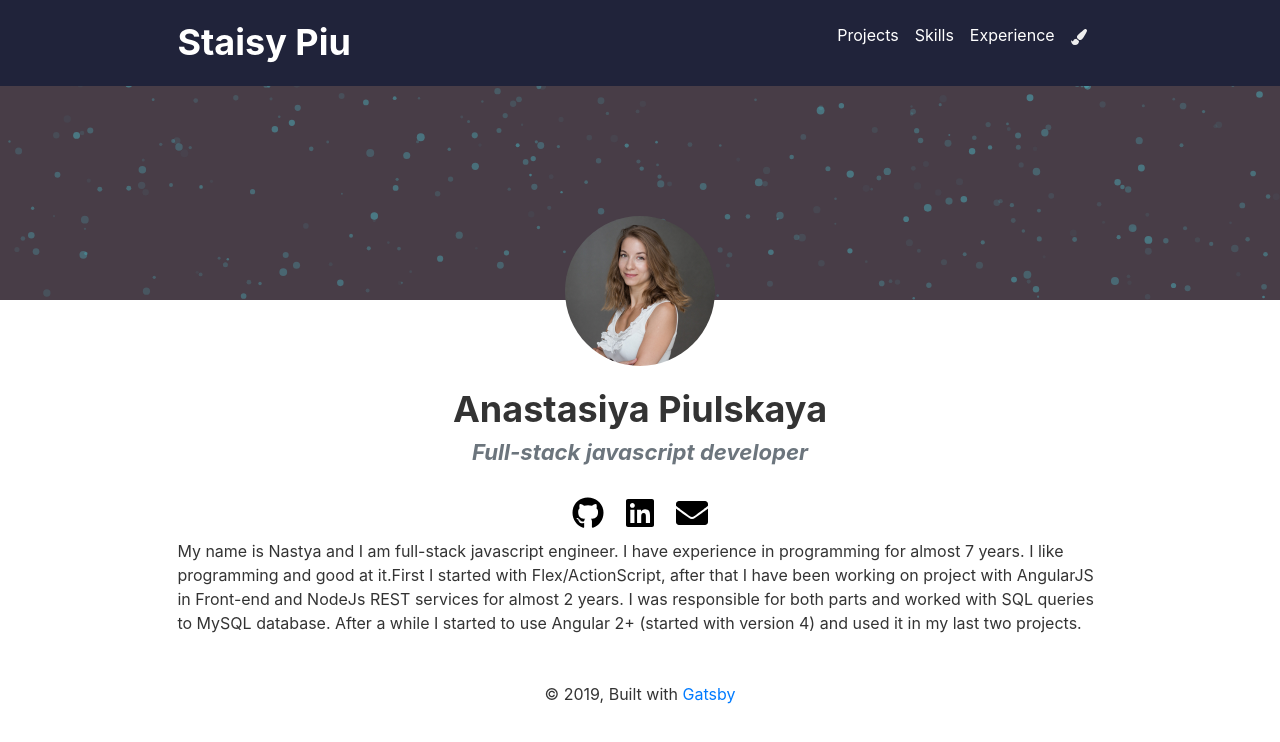
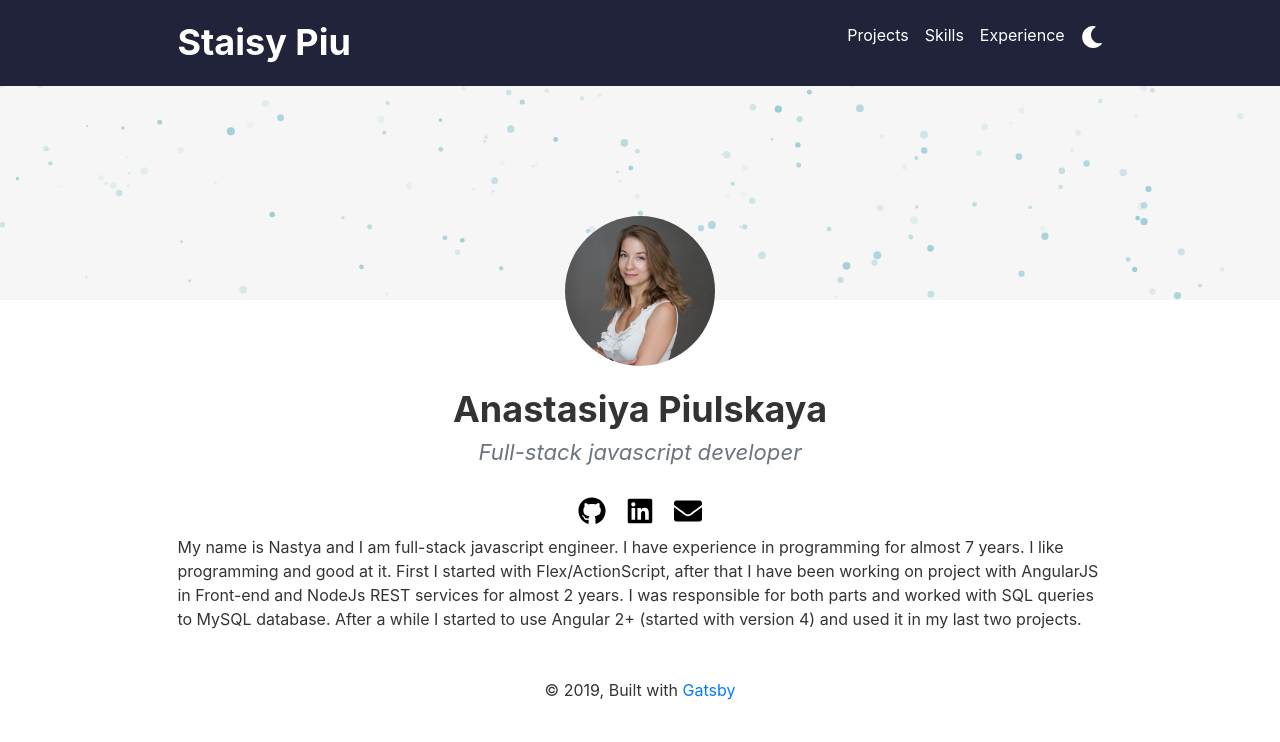
Before and after one commit to Nastya-Piu/gatsby-cv, a Gatsby site: page / in a window 1280 px wide. Built offline with nearby package versions, Linux system fonts and the light colour scheme; Gatsby itself is replaced by a stand-in of ours.

Commit message:
Enable dark mode

```diff
--- a/gatsby-config.js
+++ b/gatsby-config.js
@@ -6,6 +6,7 @@ module.exports = {
   },
   plugins: [
     `gatsby-plugin-react-helmet`,
+    `gatsby-plugin-dark-mode`,
     `gatsby-plugin-sass`,
     {
       resolve: `gatsby-source-filesystem`,
--- a/package.json
+++ b/package.json
@@ -9,6 +9,7 @@
     "bootstrap": "^4.3.1",
     "gatsby": "^2.17.11",
     "gatsby-image": "^2.2.31",
+    "gatsby-plugin-dark-mode": "^1.1.0",
     "gatsby-plugin-manifest": "^2.2.27",
     "gatsby-plugin-offline": "^3.0.19",
     "gatsby-plugin-react-helmet": "^3.1.14",
@@ -28,6 +29,7 @@
     "react-transition-group": "^4.3.0",
     "react-typography": "^0.16.19",
     "styled-components": "^4.4.1",
+    "styled-theming": "^2.2.0",
     "typography": "^0.16.19",
     "typography-theme-fairy-gates": "^0.16.19"
   },
--- a/src/components/header.js
+++ b/src/components/header.js
@@ -2,14 +2,11 @@ import { Link } from "gatsby"
 import PropTypes from "prop-types"
 import React, { useContext } from "react"
 import styles from "./header.module.scss"
-import { FaPaintBrush } from "react-icons/fa"
-import StyleContext from "./context/StyleContext"
+import ThemeTogglerIcon from "./shared/ThemeTogglerIcon"
 
-const Header = ({ siteTitle, onChangeTheme }) => {
-  const theme = useContext(StyleContext)
-  console.log(theme)
+const Header = ({ siteTitle }) => {
   return (
-    <header className={theme ? styles.headerBeauty : styles.header}>
+    <header className={styles.header}>
       <div className={styles.container}>
         <h1 className={styles.headerH1}>
           <Link className={styles.headerLink} to="/">
@@ -26,16 +23,7 @@ const Header = ({ siteTitle, onChangeTheme }) => {
           <li style={{ display: `inline-block`, marginRight: `1rem` }}>
             <Link to="/experience">Experience</Link>
           </li>
-          <li
-            style={{
-              display: `inline-block`,
-              marginRight: `1rem`,
-              color: "#eee",
-              cursor: "pointer",
-            }}
-          >
-            <FaPaintBrush onClick={onChangeTheme} />
-          </li>
+          <ThemeTogglerIcon />
         </ul>
       </div>
     </header>
--- a/src/components/header.module.scss
+++ b/src/components/header.module.scss
@@ -26,12 +26,6 @@
   padding: 1.45rem 1.0875rem;
 }
 
-.headerBeauty {
-  background: coral;
-  position: relative;
-  z-index: 2;
-}
-
 .headerList {
   list-style: none;
   float: right;
--- a/src/components/layout.js
+++ b/src/components/layout.js
@@ -14,7 +14,6 @@ import "./layout.scss"
 import layoutStyles from "./layout.module.scss"
 import Footer from "./shared/footer"
 import { Transition } from "react-transition-group"
-import StyleContext from "./context/StyleContext"
 
 const duration = 500
 
@@ -33,7 +32,6 @@ const transitionStyles = {
 
 const Layout = ({ children }) => {
   const [animate, setAnimate] = useState(false)
-  const [themed, setTheme] = useState(false)
   const data = useStaticQuery(graphql`
     query SiteTitleQuery {
       site {
@@ -48,19 +46,9 @@ const Layout = ({ children }) => {
     if (!animate) setAnimate(true)
   }, [animate])
 
-  const changeTheme = () => {
-    console.log("Change theme" + themed)
-    if (!themed) {
-      setTheme(true)
-    } else setTheme(false)
-  }
-
   return (
-    <StyleContext.Provider value={themed}>
-      <Header
-        siteTitle={data.site.siteMetadata.title}
-        onChangeTheme={changeTheme}
-      />
+    <>
+      <Header siteTitle={data.site.siteMetadata.title} />
       <Transition in={animate} timeout={500}>
         {state => (
           <div
@@ -72,7 +60,7 @@ const Layout = ({ children }) => {
         )}
       </Transition>
       <Footer />
-    </StyleContext.Provider>
+    </>
   )
 }
 
--- a/src/components/shared/CanvasCircles.js
+++ b/src/components/shared/CanvasCircles.js
@@ -1,6 +1,6 @@
 import React, { Component } from "react"
 
-const circlesCount = 400
+const circlesCount = 200
 const colorArray = ["#046975", "#2EA1D4", "#4cadb9", "#81b5f1", "#20233a"]
 
 const debounce = func => {
@@ -13,20 +13,21 @@ const debounce = func => {
   }
 }
 
-const Circle = function(x, y, dx, dy, radius, speed = 2) {
+const Circle = function(x, y, dx, dy, radius, speed = 0.9, width) {
   this.x = x
   this.y = y
   this.speed = speed
   this.dx = dx
   this.dy = dy
   this.radius = radius
+  this.width = width
   this.counter = 0
   this.color = colorArray[Math.floor(Math.random() * colorArray.length)]
   this.opacity = 0.05 + Math.random() * 0.5
 
   var signHelper = Math.floor(Math.random() * 2)
 
-  if (signHelper == 1) {
+  if (signHelper === 1) {
     this.sign = -1
   } else {
     this.sign = 1
@@ -37,8 +38,8 @@ const Circle = function(x, y, dx, dy, radius, speed = 2) {
     context.beginPath()
 
     context.arc(
-      this.x + Math.cos(this.counter / 100) * this.radius,
-      this.y + Math.sin(this.counter / 100) * this.radius,
+      this.x + Math.cos(this.counter / 100) * 40,
+      this.y + Math.sin(this.counter / 100) * 40,
       this.radius,
       0,
       Math.PI * 2,
@@ -86,7 +87,10 @@ class CanvasCircles extends Component {
           const y = Math.random() * (300 - radius * 2) + radius
           const dx = (Math.random() - 0.1) * 2
           const dy = (Math.random() - 0.1) * 2
-          context.state.circleArray.push(new Circle(x, y, dx, dy, radius))
+          const size = 5 + Math.random() * 50
+          context.state.circleArray.push(
+            new Circle(x, y, dx, dy, radius, 0.9, size)
+          )
         }
         context.animate()
       }.bind(context)
--- /dev/null
+++ b/src/components/shared/ThemeTogglerIcon.js
@@ -0,0 +1,22 @@
+import React from "react"
+import { ThemeToggler } from "gatsby-plugin-dark-mode"
+import { FaMoon, FaRegMoon } from "react-icons/fa"
+
+const ThemeTogglerIcon = () => {
+  return (
+    <ThemeToggler>
+      {({ theme, toggleTheme }) => (
+        <div className="theme-toggler">
+          {theme === "dark" && (
+            <FaRegMoon size={22} onClick={() => toggleTheme("light")} />
+          )}
+          {theme === "light" && (
+            <FaMoon size={22} onClick={() => toggleTheme("dark")} />
+          )}
+        </div>
+      )}
+    </ThemeToggler>
+  )
+}
+
+export default ThemeTogglerIcon
--- a/src/pages/index.js
+++ b/src/pages/index.js
@@ -70,7 +70,7 @@ const IndexPage = () => {
                 target="_blank"
                 rel="noopener noreferrer"
               >
-                <FaGithub size={32} />
+                <FaGithub size={28} />
               </a>
             </div>
             <div className="social-link">
@@ -79,12 +79,12 @@ const IndexPage = () => {
                 target="_blank"
                 rel="noopener noreferrer"
               >
-                <FaLinkedin size={32} />
+                <FaLinkedin size={28} />
               </a>
             </div>
             <div className="social-link">
               <a href="mailto: workwithpiu@gmail.com">
-                <FaEnvelope size={32} />
+                <FaEnvelope size={28} />
               </a>
             </div>
           </div>
@@ -92,7 +92,7 @@ const IndexPage = () => {
         <p>
           My name is Nastya and I am full-stack javascript engineer. I have
           experience in programming for almost 7 years. I like programming and
-          good at it.First I started with Flex/ActionScript, after that I have
+          good at it. First I started with Flex/ActionScript, after that I have
           been working on project with AngularJS in Front-end and NodeJs REST
           services for almost 2 years. I was responsible for both parts and
           worked with SQL queries to MySQL database. After a while I started to
--- a/src/styles/global.scss
+++ b/src/styles/global.scss
@@ -1,6 +1,23 @@
+@import url("https://fonts.googleapis.com/css?family=Alegreya&display=swap");
+
 code {
   background: white;
   color: green;
+}
+
+body.dark {
+  background-color: black;
+  color: white;
+  .animated-bg,
+  header {
+    background: black;
+  }
+
+  .social-link {
+    a {
+      color: white;
+    }
+  }
 }
 
 .social-link {
@@ -39,7 +56,7 @@ code {
   }
 
   .experience-year {
-    background: black;
+    background: #483d47;
     color: white;
     height: 45px;
     border-radius: 50%;
@@ -58,10 +75,13 @@ code {
   h1 {
     margin-bottom: 10px;
   }
+  h3 {
+    font-weight: normal;
+  }
 }
 
 .animated-bg {
-  background: #483d47;
+  background: #f7f6f6;
   position: absolute;
   width: 100%;
   overflow: hidden;
@@ -70,3 +90,9 @@ code {
     position: absolute;
   }
 }
+
+.theme-toggler {
+  cursor: pointer;
+  color: white;
+  display: inline-block;
+}
```
Also changed, not shown: 1 other file.
